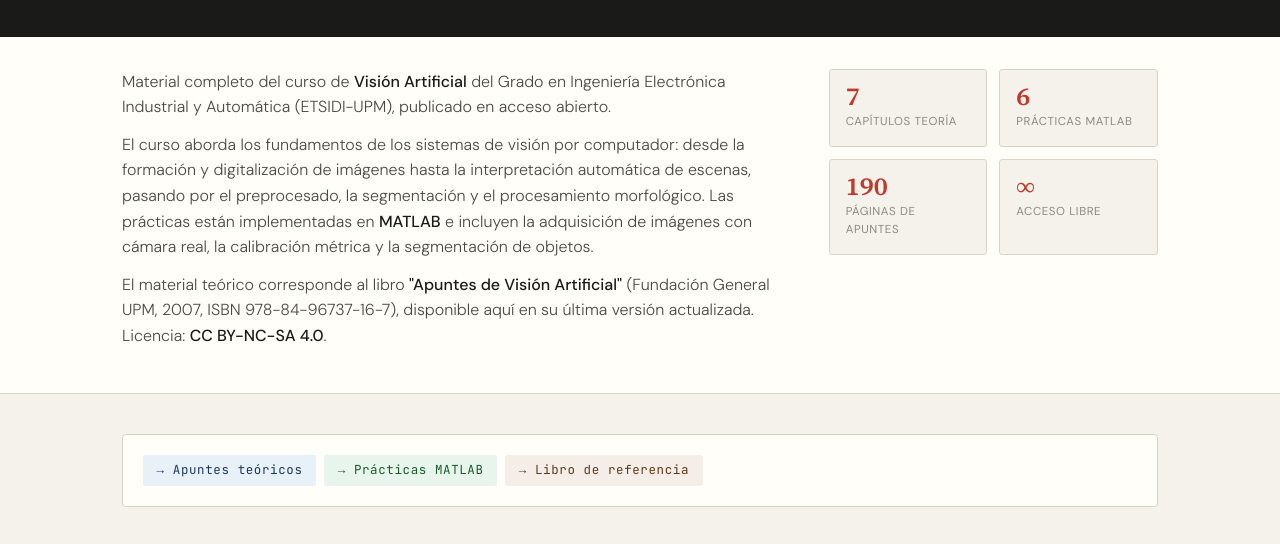
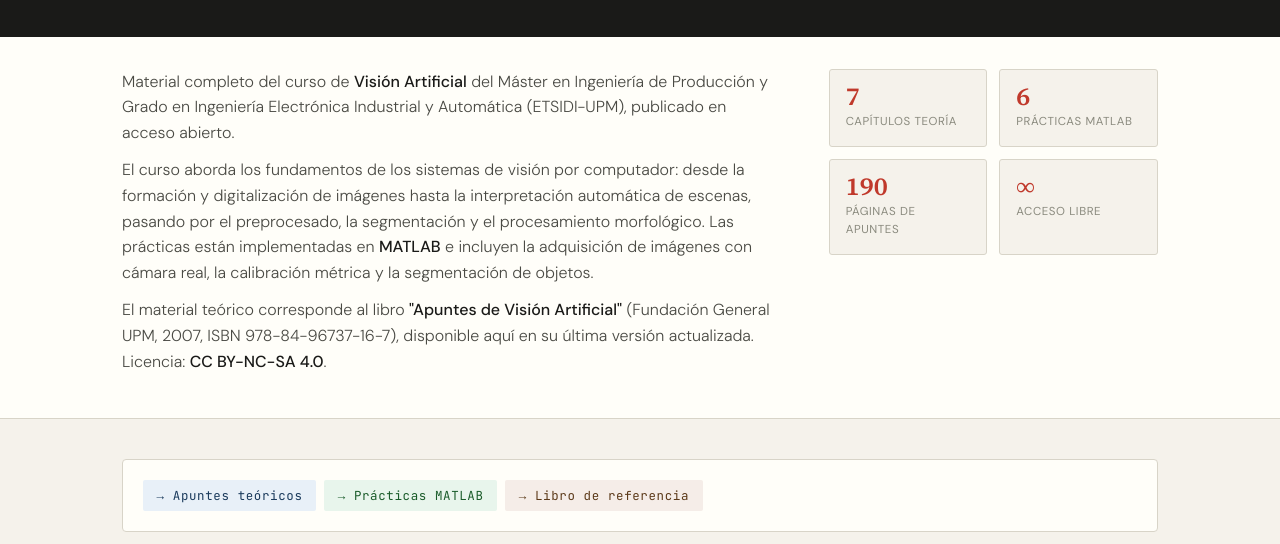
Before and after one commit to cplatero/docencia, a plain HTML site: page vision-artificial/index.html in a window 1280 px wide. Shown: the part 231-775 px from the top of the page. Drawn offline with Linux system fonts and the light colour scheme.

Commit message:
Actualización index.html Visión Artificial

```diff
--- a/vision-artificial/index.html
+++ b/vision-artificial/index.html
@@ -110,7 +110,7 @@
 <div class="intro-band">
   <div class="intro-inner">
     <div class="intro-text">
-      <p>Material completo del curso de <strong>Visión Artificial</strong> del Grado en Ingeniería Electrónica Industrial y Automática (ETSIDI-UPM), publicado en acceso abierto.</p>
+      <p>Material completo del curso de <strong>Visión Artificial</strong> del Máster en Ingeniería de Producción y Grado en Ingeniería Electrónica Industrial y Automática (ETSIDI-UPM), publicado en acceso abierto.</p>
       <p>El curso aborda los fundamentos de los sistemas de visión por computador: desde la formación y digitalización de imágenes hasta la interpretación automática de escenas, pasando por el preprocesado, la segmentación y el procesamiento morfológico. Las prácticas están implementadas en <strong>MATLAB</strong> e incluyen la adquisición de imágenes con cámara real, la calibración métrica y la segmentación de objetos.</p>
       <p>El material teórico corresponde al libro <strong>"Apuntes de Visión Artificial"</strong> (Fundación General UPM, 2007, ISBN 978-84-96737-16-7), disponible aquí en su última versión actualizada. Licencia: <strong>CC BY-NC-SA 4.0</strong>.</p>
     </div>
```
